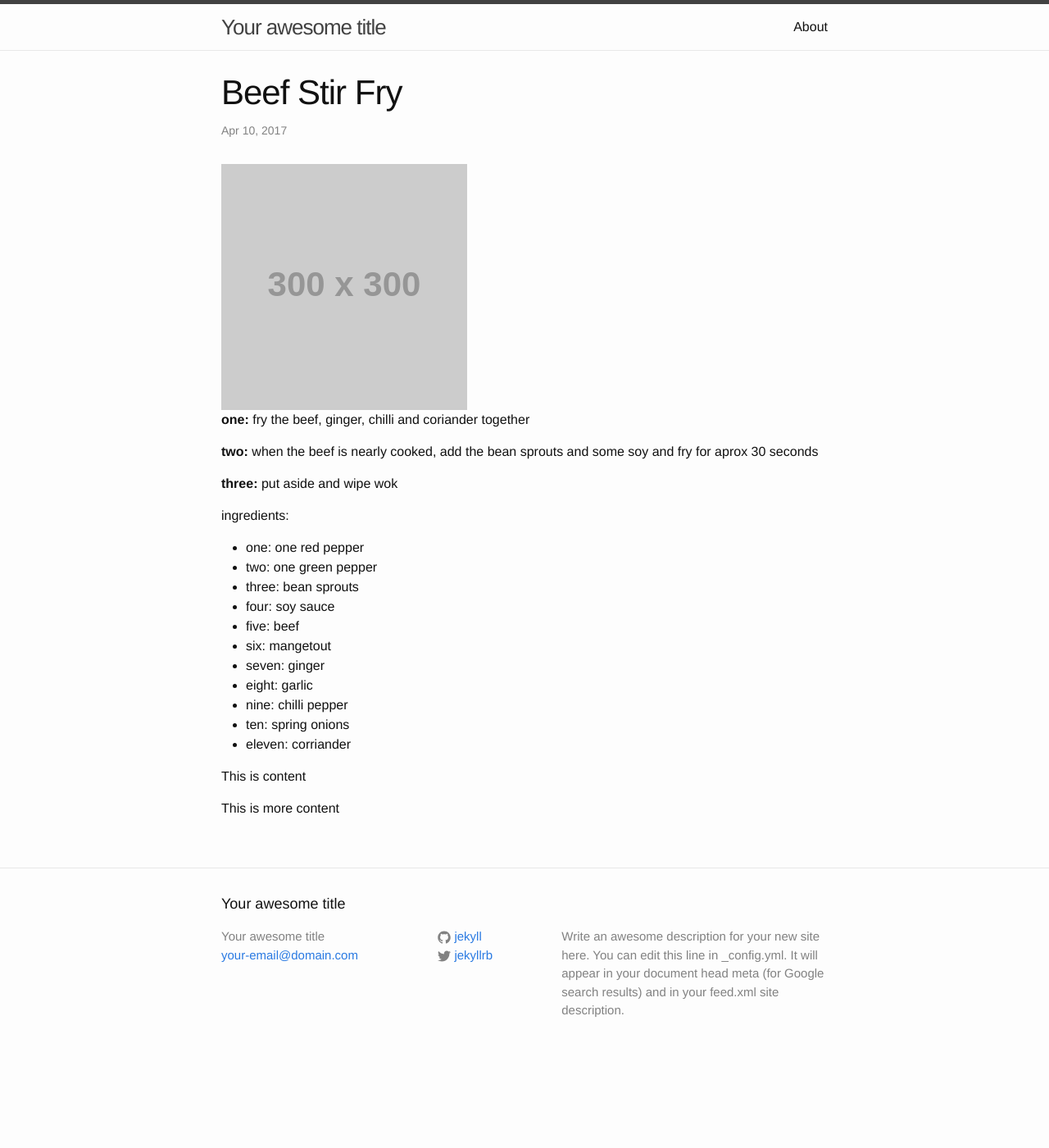
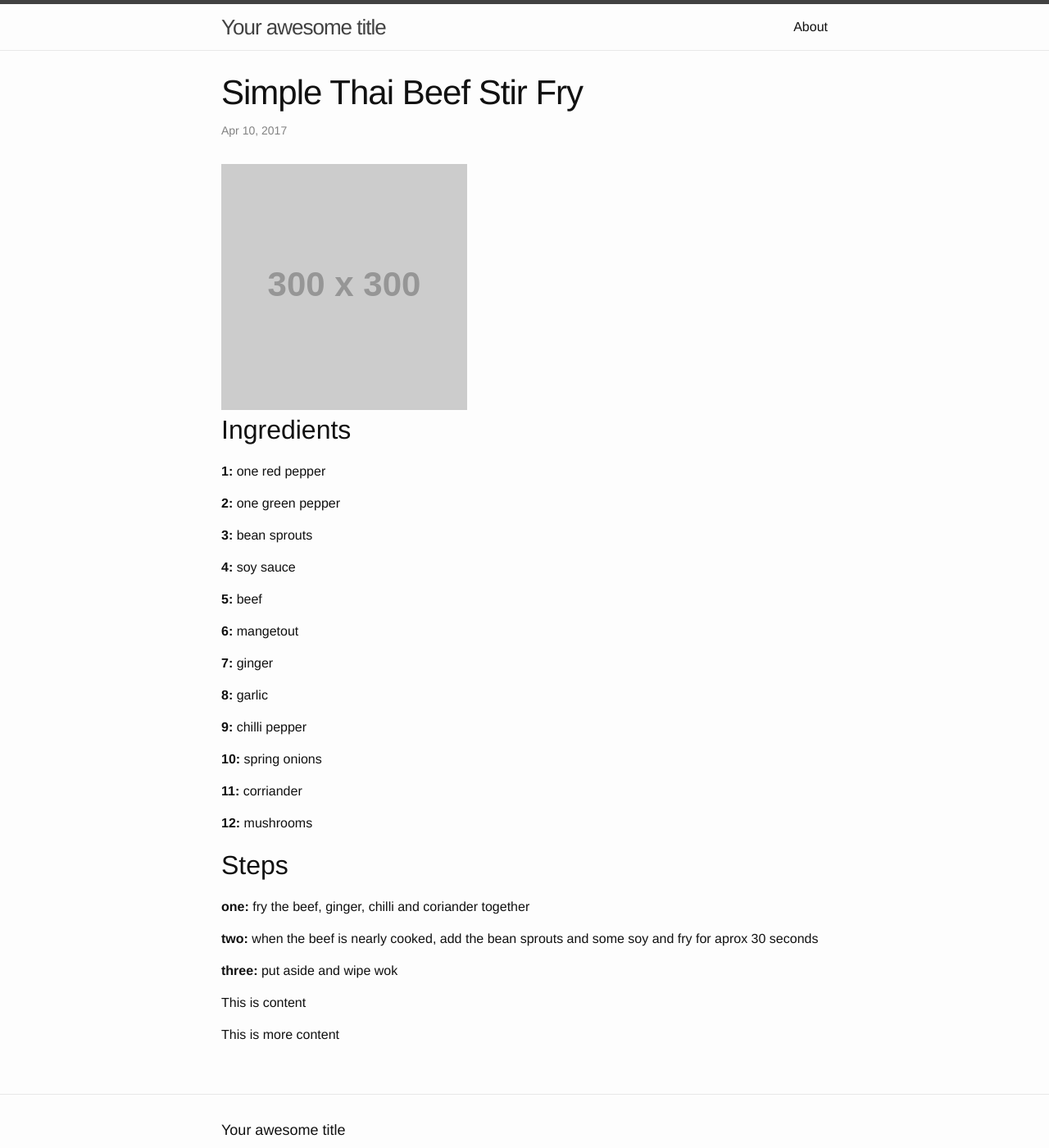
Before and after one commit to HamstringAssassin/Blog, a Jekyll site: the page built from _posts/2017-04-10-Beef-Stir-Fry.markdown, in a window 1280 px wide and 1400 px high. Shown: the whole window at 82% size. Built offline with Jekyll 4.4.1, drawn with Linux system fonts in a browser that asks for light colours.

Commit message:
Update markdown and layout

```diff
--- a/_layouts/post.html
+++ b/_layouts/post.html
@@ -11,7 +11,8 @@ layout: default
 	<img src="{{ page.image }}">
 
 	<article class="post-content">
-
+		<div class="ingredients">
+			<h2>Ingredients</h2>
 			{% for ingredient_hash in page.ingredients %}
 			{% for ingredient in ingredient_hash  %}
 			<p>
@@ -20,7 +21,10 @@ layout: default
 			</p>
 			{% endfor %}
 			{% endfor %}
+		</div>
 
+		<div class="steps">
+			<h2>Steps</h2>
 			{% for step_hash in page.steps %}
 			{% for step in step_hash  %}
 			<p>
@@ -29,6 +33,7 @@ layout: default
 			</p>
 			{% endfor %}
 			{% endfor %}
+		</div>
 
 		{{ content }}
 	</article>
--- a/_posts/2017-04-10-Beef-Stir-Fry.markdown
+++ b/_posts/2017-04-10-Beef-Stir-Fry.markdown
@@ -1,6 +1,6 @@
 ---
 layout: post
-title:  "Beef Stir Fry"
+title:  "Simple Thai Beef Stir Fry"
 date:   2017-04-10 20:56:00
 categories: jekyll update
 image: http://placehold.it/300x300
@@ -9,20 +9,22 @@ steps:
  - two: when the beef is nearly cooked, add the bean sprouts and some soy and fry for aprox 30 seconds
  - three: put aside and wipe wok
 
+
+ingredients:
+ - 1: one red pepper
+ - 2: one green pepper
+ - 3: bean sprouts
+ - 4: soy sauce
+ - 5: beef
+ - 6: mangetout
+ - 7: ginger
+ - 8: garlic
+ - 9: chilli pepper
+ - 10: spring onions
+ - 11: corriander
+ - 12: mushrooms
+
 ---
-ingredients:
- - one: one red pepper
- - two: one green pepper
- - three: bean sprouts
- - four: soy sauce
- - five: beef
- - six: mangetout
- - seven: ginger
- - eight: garlic
- - nine: chilli pepper
- - ten: spring onions
- - eleven: corriander
-
 
 This is content
 
```
Lines whose indentation alone changed are shown as unchanged.
